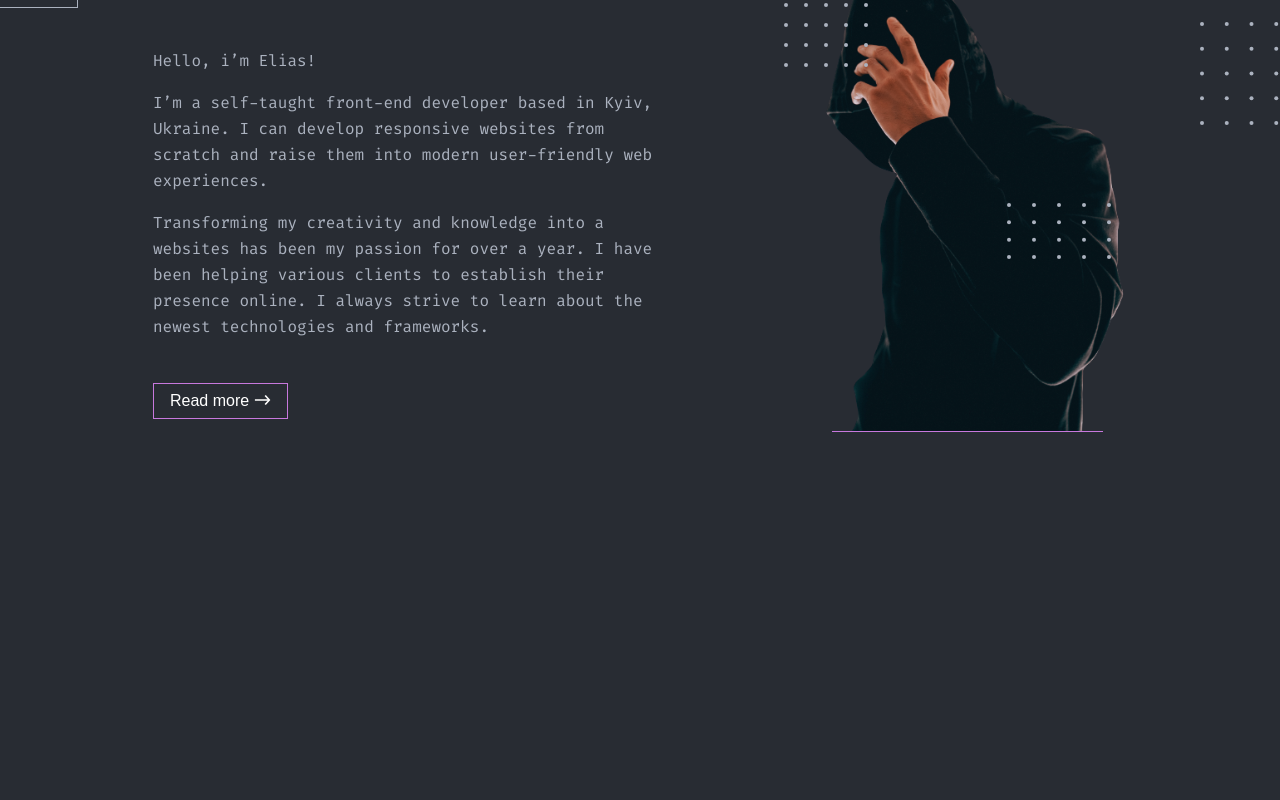
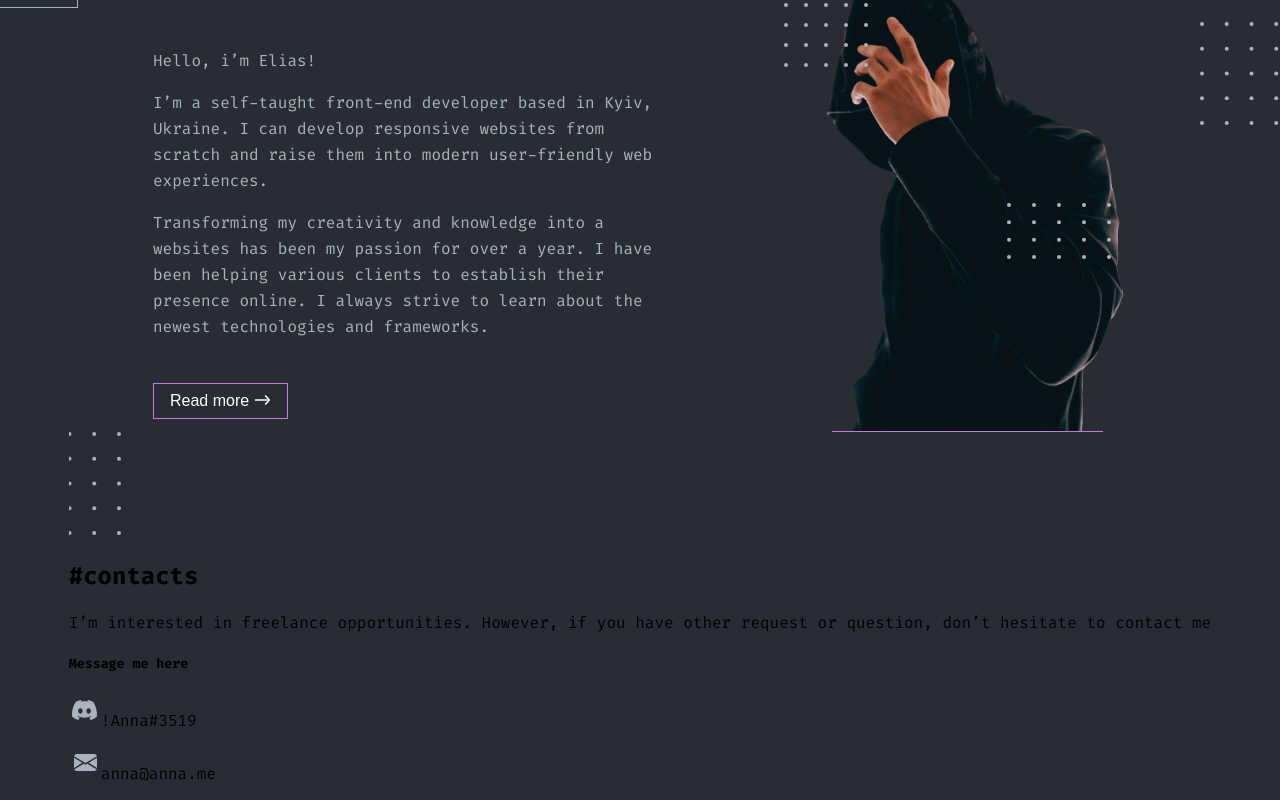
Before and after one commit to annaagabi/portifolio-app, a React (Create React App) app: page / in a window 1280 px wide. Shown: the part 2272-3072 px from the top of the page. Before the commit the page ends 2704 px from the top, so only its background shows below. Built offline with nearby package versions, Linux system fonts and the light colour scheme; the HTML template or start-up script is replaced by a standard one.

Commit message:
Feat: quarta seção

```diff
--- a/src/App.jsx
+++ b/src/App.jsx
@@ -1,6 +1,6 @@
 import { useEffect } from 'react';
 import styles from './App.module.css'
-import { LogoDefault, LogoOutline, ArrowDown, GitHubIcon, DribbleIcon, FigmaIcon, HeroMan, Marks, ArrowRight, ProjectOne, ProjectTwo, ProjectThree, MoreEqual, ArrowEquivalence, Dots, Square, SquarePhrases, SquareSkills, SquareAbout, DotsAbout, AboutMan, ArrowAbout } from './assets/images';
+import { LogoDefault, LogoOutline, ArrowDown, GitHubIcon, DribbleIcon, FigmaIcon, HeroMan, Marks, ArrowRight, ProjectOne, ProjectTwo, ProjectThree, MoreEqual, ArrowEquivalence, Dots, Square, SquarePhrases, SquareSkills, SquareAbout, DotsAbout, AboutMan, ArrowAbout, DotsContact, Discord, Email } from './assets/images';
 
 export default function App() {
 
@@ -255,6 +255,24 @@ export default function App() {
           <img src={AboutMan} id={styles.aboutMan} alt="" />
         </section>
 
+        <section className={styles.contactContainer}>
+        <img src={DotsContact} id={styles.dotsContact} alt="" />
+          <div className={styles.contactContent}>
+            <div className={styles.contactTitle}>
+              <h2><span>#</span>contacts</h2>
+              <div className={styles.linePurpleContact}></div>
+            </div>
+            <div className={styles.contactText}>
+              <p>I’m interested in freelance opportunities. However, if you have other request or question, don’t hesitate to contact me</p>
+            </div>
+          </div>
+          <div className={styles.contactCard}>
+            <h5>Message me here</h5>
+            <p><img src={Discord} alt="" />!Anna#3519</p>
+            <p><img src={Email} alt="" />anna@anna.me</p>
+          </div>
+        </section>
+
     </div>
   );
 }
```
